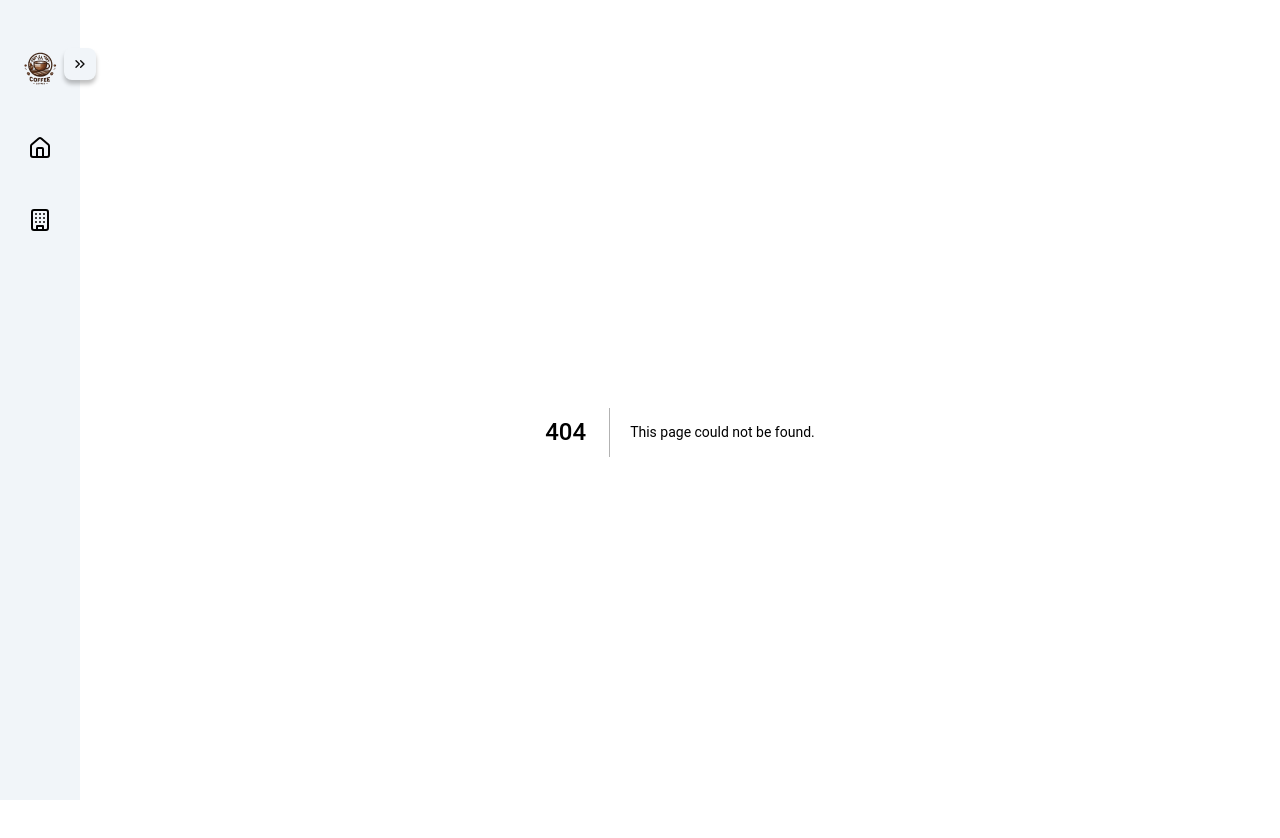
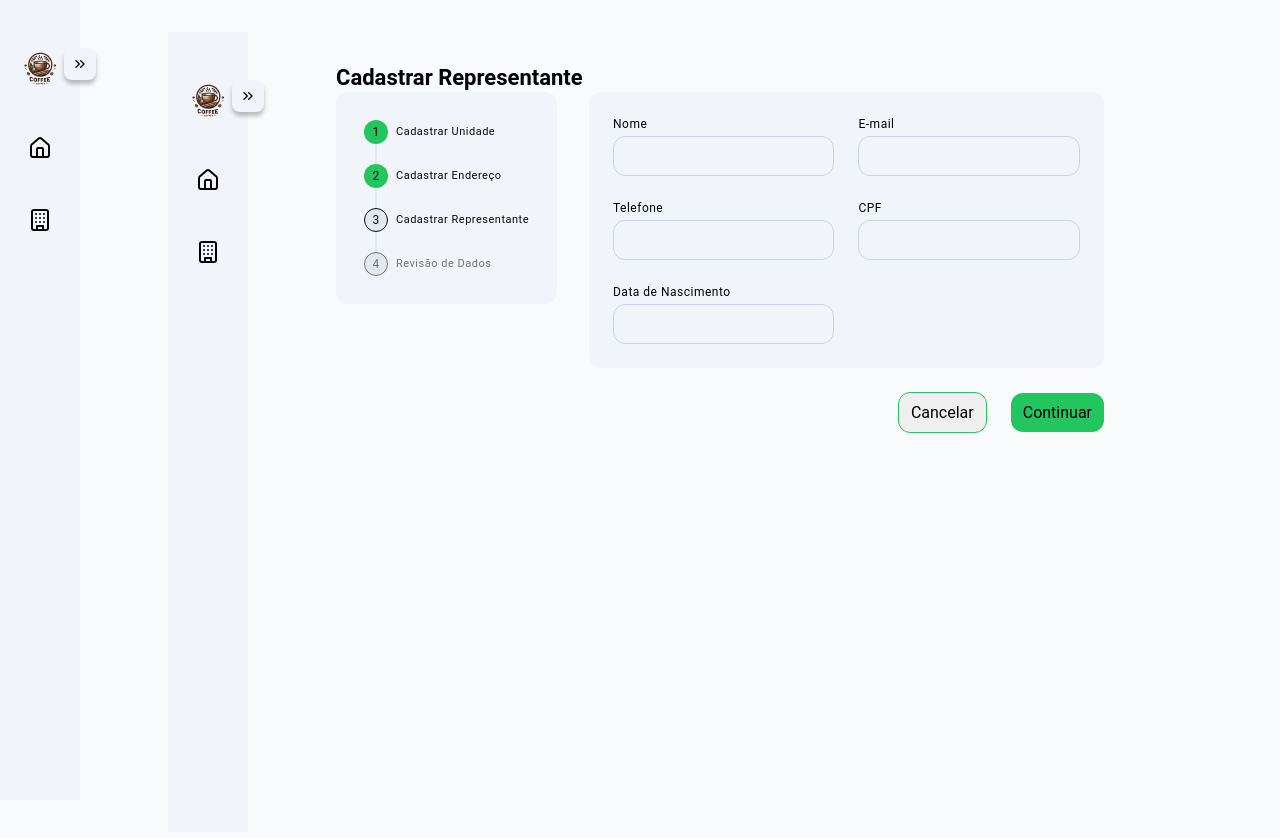
Before and after one commit to Ten-Coffee/ten-coffee_web, a Next.js app: page /coffee-shop/create/step-3 in a window 1280 px wide. Before the commit this address had no page. Shown: the top 838 px of the page. Built offline with nearby package versions, Linux system fonts and the light colour scheme.

Commit message:
✨feat: tela de cadastro de representante

```diff
--- /dev/null
+++ b/src/app/(privated)/coffee-shop/create/step-3/page.tsx
@@ -0,0 +1,5 @@
+import Step3Template from '@/components/templates/(privated)/coffee-shop/create/step-3/step-3.template';
+
+export default function Step3Page() {
+  return <Step3Template />;
+}
--- /dev/null
+++ b/src/components/templates/(privated)/coffee-shop/components/UI/organism/representative-form/representative-form.organism.tsx
@@ -0,0 +1,22 @@
+import { ButtonAtom } from '@/components/UI/atoms/button/button.atom';
+import { TextFieldMolecule } from '@/components/UI/molecules/text-field/text-field.molecule';
+
+import './representative-form.styles.scss';
+
+export const RepresentativeFormOrganism = () => {
+  return (
+    <form className="representative-form">
+      <div className="representative-form__fields">
+        <TextFieldMolecule label="Nome" />
+        <TextFieldMolecule label="E-mail" />
+        <TextFieldMolecule label="Telefone" />
+        <TextFieldMolecule label="CPF" />
+        <TextFieldMolecule label="Data de Nascimento" />
+      </div>
+      <div className="representative-form__buttons">
+        <ButtonAtom.Wrapper hierarchy="outlined">Cancelar</ButtonAtom.Wrapper>
+        <ButtonAtom.Wrapper hierarchy="enabled">Continuar</ButtonAtom.Wrapper>
+      </div>
+    </form>
+  );
+};
--- /dev/null
+++ b/src/components/templates/(privated)/coffee-shop/components/UI/organism/representative-form/representative-form.styles.scss
@@ -0,0 +1,40 @@
+.representative-form{
+    display: flex;
+    flex-direction: column;
+    align-items: flex-start;
+
+    gap: 24px;
+    flex: 1 0 0;
+}
+.representative-form__fields{
+    display: grid;
+    grid-template-columns: repeat(2, 1fr);
+
+    width: 100%;
+
+    gap: 24px;
+    padding: 24px;
+    border-radius: 12px;
+
+
+    background: var(--background-50, #0F172A);
+}
+.representative-form__buttons{
+    display: flex;
+    justify-content: flex-end;
+    align-items: center;
+    align-self: stretch;
+
+    gap: 24px;
+}
+.representative-form__buttons button{
+    display: flex;
+    justify-content: center;
+    align-items: center;
+
+    padding: 10px 12px;
+    gap: 12px;
+
+    border-radius: 12px;
+    font-size: medium;
+}
--- /dev/null
+++ b/src/components/templates/(privated)/coffee-shop/create/step-3/step-3.styles.scss
@@ -0,0 +1,7 @@
+.step3__stepform {
+    display: flex;
+    align-items: flex-start;
+    align-self: stretch;
+
+    gap: 32px;
+  }
--- /dev/null
+++ b/src/components/templates/(privated)/coffee-shop/create/step-3/step-3.template.tsx
@@ -0,0 +1,20 @@
+'use client'; // Marcar como Client Component
+
+import './step-3.styles.scss';
+
+import { CoffeeShopStepBoxOrganism } from '../../components/UI/organism/coffee-shop-step-box/coffee-shop-step-box.organism';
+import { RepresentativeFormOrganism } from '../../components/UI/organism/representative-form/representative-form.organism';
+
+import { TitleAtom } from '@/components/UI/atoms/typography/title/title.atom';
+
+export default function Step3Template() {
+  return (
+    <div>
+      <TitleAtom.Large value="Cadastrar Representante" />
+      <div className="step3__stepform">
+        <CoffeeShopStepBoxOrganism />
+        <RepresentativeFormOrganism />
+      </div>
+    </div>
+  );
+}
```
